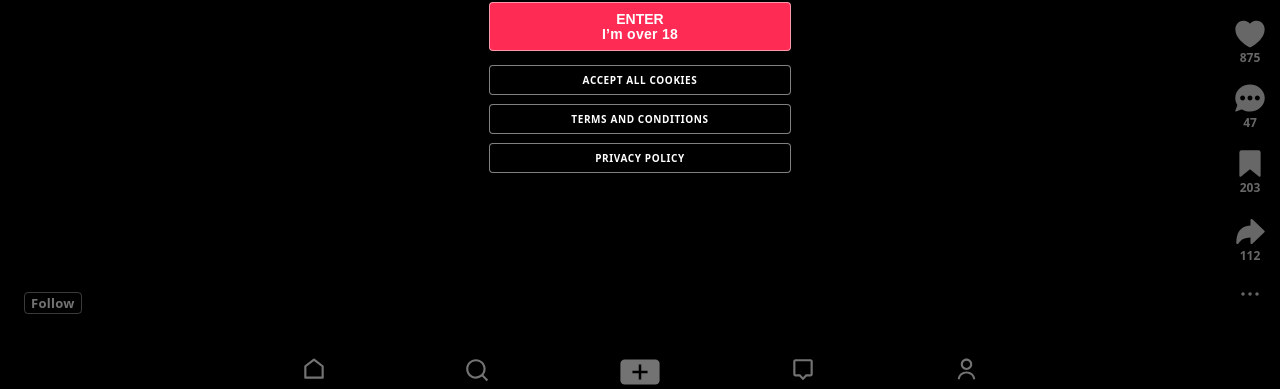
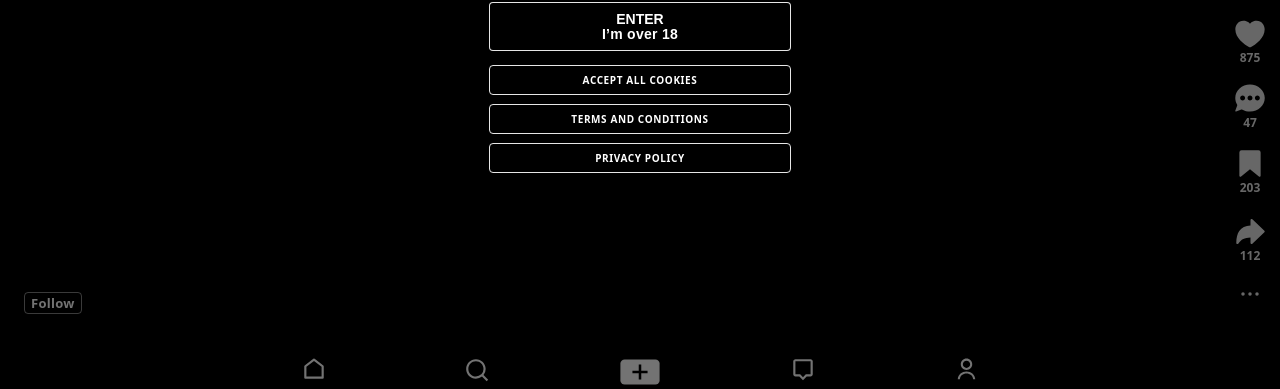
Before and after one commit to xkeynet/tikboo, a plain HTML site: page index.html in a window 1280 px wide. Shown: the part 411-800 px from the top of the page. Drawn offline with Linux system fonts and the light colour scheme; a script that the page names is missing.

Commit message:
Update border and background colors in app.css

```diff
--- a/assets/css/app.css
+++ b/assets/css/app.css
@@ -597,7 +597,7 @@ body{
   justify-content:center;
   gap:1px;
 
-  border:1px solid rgba(255,255,255,.50);
+  border:1px solid rgba(255,255,255,.90);
   border-radius:4px;
 
   /* široké, ale ne nafouknuté */
@@ -607,7 +607,7 @@ body{
   letter-spacing:0;
   color:#FFFFFF;
 
-  background:#FE2C55;
+  background:#000000;
 
   box-shadow:none;
 
@@ -671,9 +671,9 @@ body{
   color:#FFFFFF;
 
   /* o chlup luxusnější tmavší fialová */
-  background:rgba(0,0,0,.35);
+  background:transparent;
 
-  border:1px solid rgba(255,255,255,.50);
+  border:1px solid rgba(255,255,255,.90);
   border-radius:4px;
 
   /* o trochu vyšší */
```
